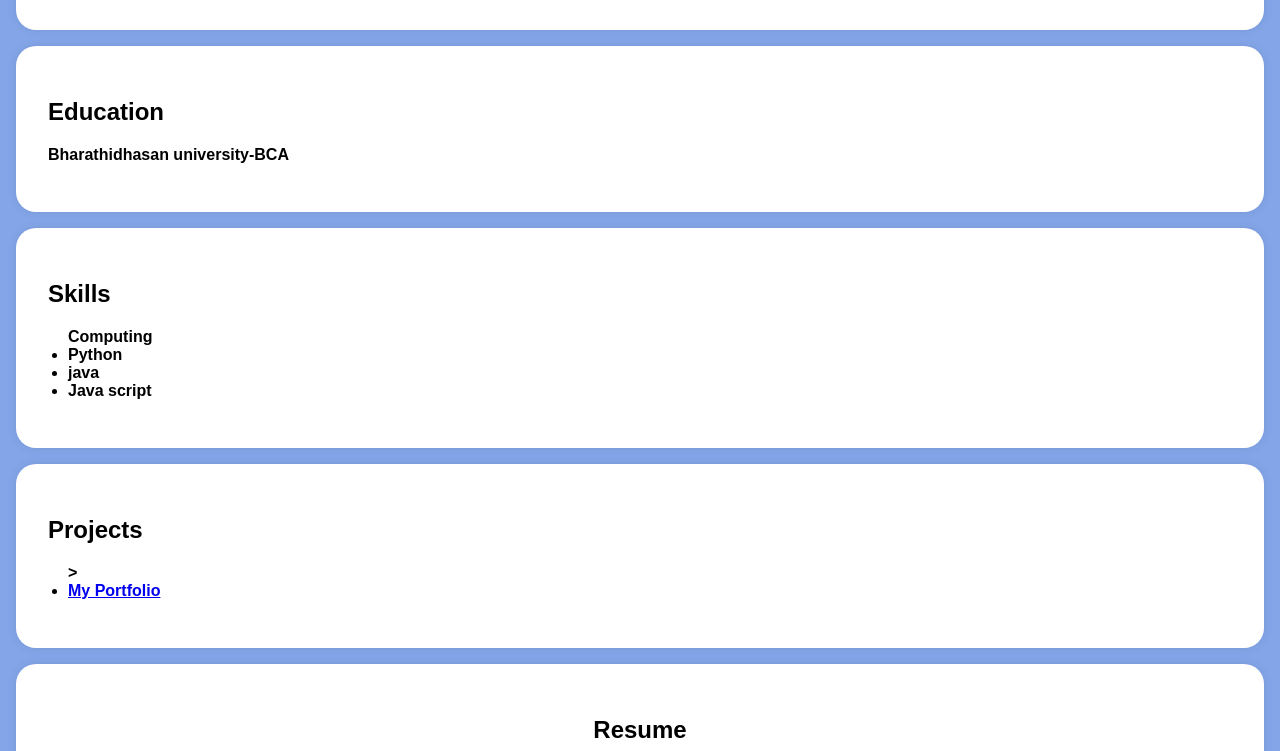
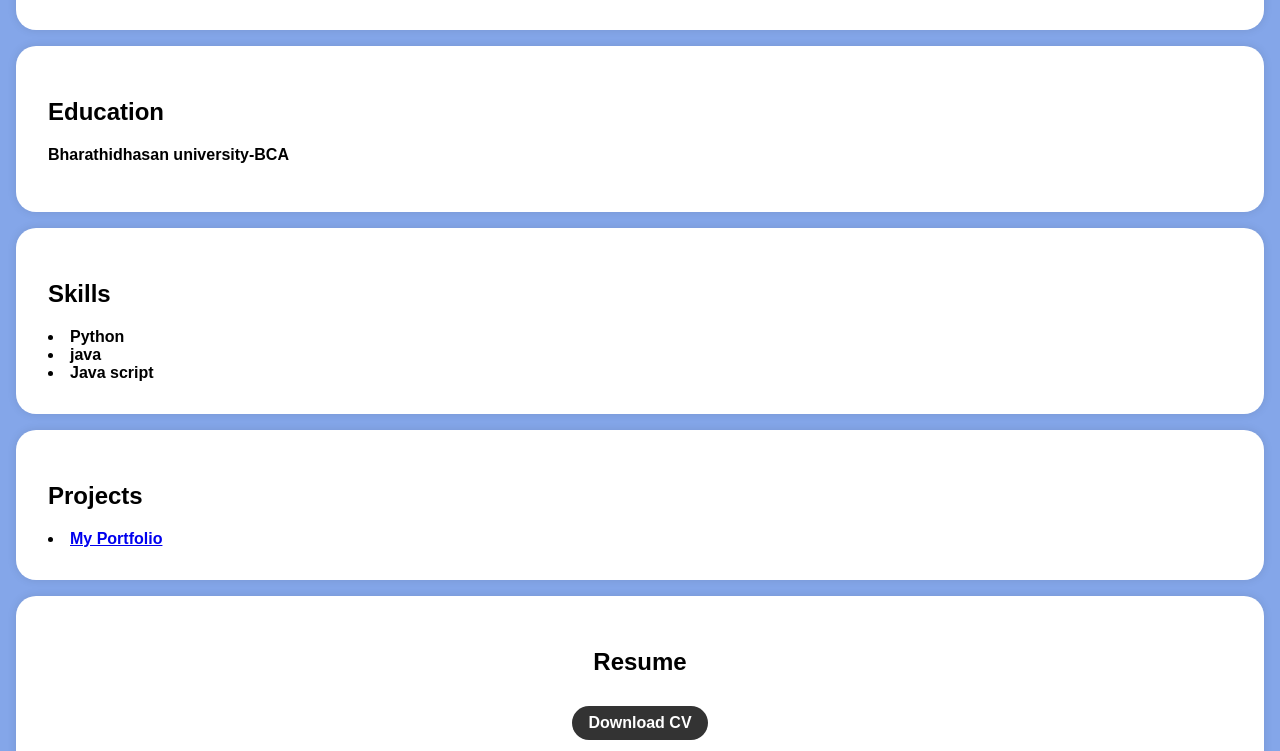
Before and after one commit to asbdu26223052620500112022/digital--portfilio-, a plain HTML site: page index.html in a window 1280 px wide. Shown: the part 400-1151 px from the top of the page. Drawn offline with Linux system fonts and the light colour scheme.

Commit message:
Update index.html

```diff
--- a/index.html
+++ b/index.html
@@ -132,10 +132,6 @@ years of teaching experience and my curriculum development skil
     <section id="skills">
         <div class="section-content">
             <h2>Skills</h2>
-            <ul>
-
-
-                 Computing</li>
                 <li>Python</li>
                 <li>java</li>
 
@@ -147,7 +143,6 @@ years of teaching experience and my curriculum development skil
     <section id="projects">
         <div class="section-content">
             <h2>Projects</h2>
-            <ul>>
                 <li><a href="#">My Portfolio</a></li>
                 <!-- Add more project links here -->
             </ul>
```
